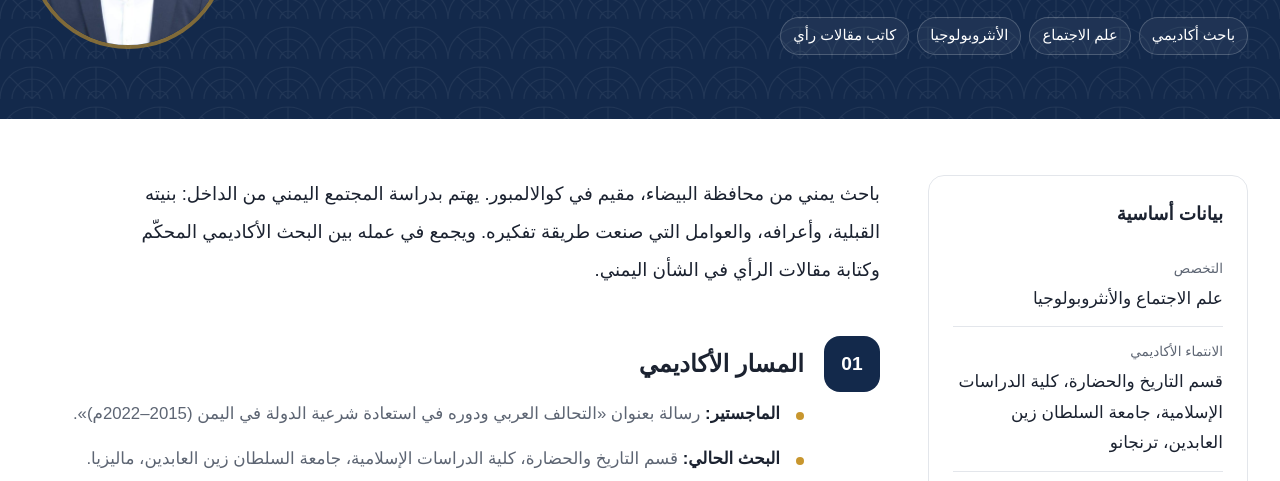
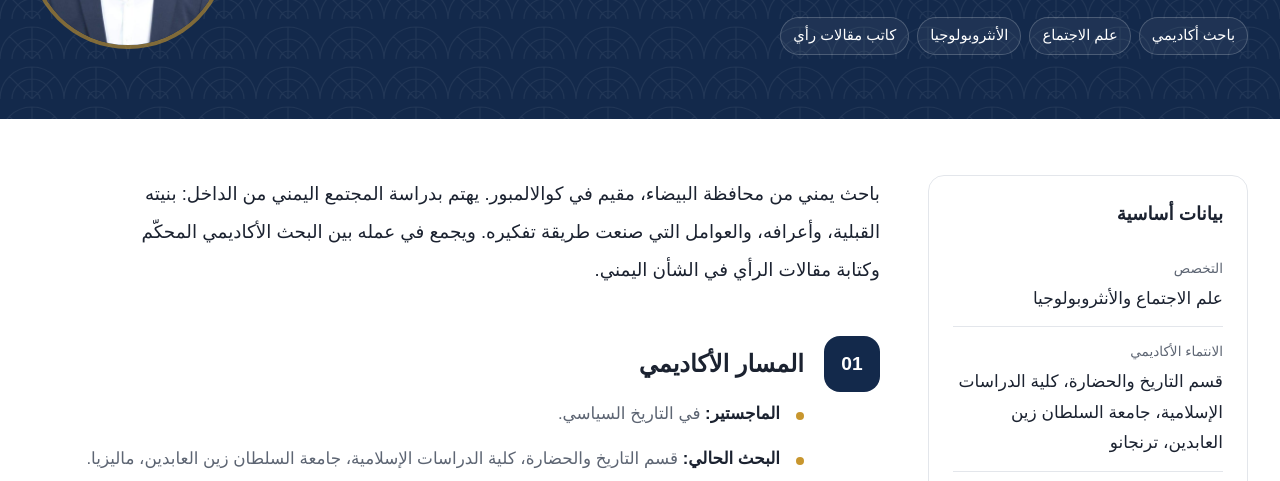
Before and after one commit to ALMALJAMIE/almaljamie-blog, an Astro site: page /cv in a window 1280 px wide. Shown: the part 302-783 px from the top of the page. Built offline with nearby package versions, Linux system fonts and the light colour scheme; Astro itself is replaced by a stand-in of ours.

Commit message:
السيرة الذاتية: الماجستير في التاريخ السياسي بدلًا من عنوان الرسالة
Co-Authored-By: Claude Opus 5.5 <noreply@anthropic.com>
Claude-Session: https://claude.ai/code/session_01D8iaLWCmAew9gz8Xfyw7Ca

```diff
--- a/src/pages/cv.astro
+++ b/src/pages/cv.astro
@@ -18,7 +18,7 @@ const sections = [
   {
     title: "المسار الأكاديمي",
     items: [
-      "**الماجستير:** رسالة بعنوان «التحالف العربي ودوره في استعادة شرعية الدولة في اليمن (2015–2022م)».",
+      "**الماجستير:** في التاريخ السياسي.",
       "**البحث الحالي:** قسم التاريخ والحضارة، كلية الدراسات الإسلامية، جامعة السلطان زين العابدين، ماليزيا.",
     ],
   },
```
